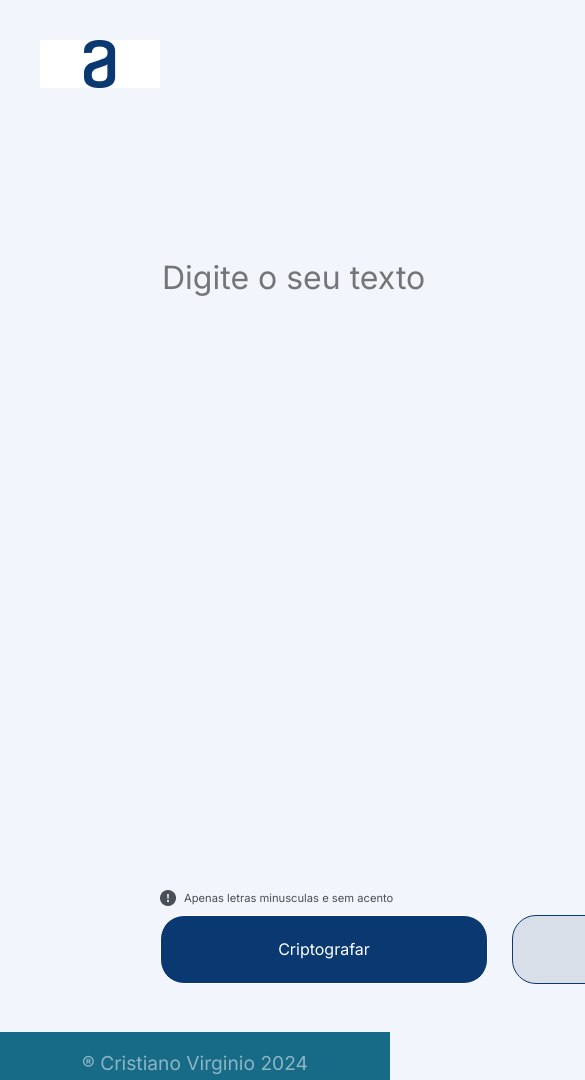
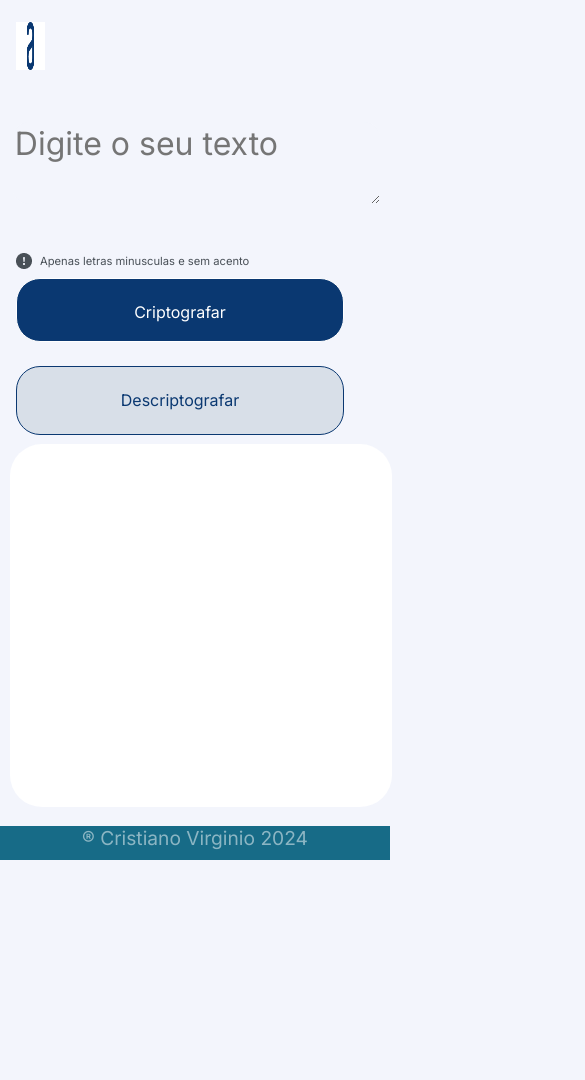
Before and after one commit to cristianovirginio/encriptador, a plain HTML site: page index.html in a window 390 px wide. Shown: the top 1080 px of the page, 585 px wide, since content can reach past the window. After the commit the page ends 866 px from the top, so only its background shows below. Drawn offline with Linux system fonts and the light colour scheme.

Commit message:
finalização mobile

```diff
--- a/assets/app.js
+++ b/assets/app.js
@@ -16,24 +16,28 @@ function encripText(){
         var encriptacao = semAcento.replace(/e/g, "enter").replace(/i/g, "imes")
         .replace(/o/g, "ober").replace(/a/g, "ai").replace(/u/g, "ufat");
         document.querySelector('.copyArea').innerHTML = encriptacao;
+        document.getElementById("initialText").value = "";
 
-        document.getElementById("initialText").value = "";
     }
     else{
         alert("Digite o texto que deseja ser encriptado!")
     }
 }
 function decripText(){
+    let texto = document.getElementById("initialText").value;
     const mensage = document.getElementById('copyArea').textContent;
 
     if(mensage != ""){
         var decriptacao = mensage.replace(/enter/g,"e").replace(/imes/g,"i")
         .replace(/ober/g, "o").replace(/ufat/g,"u").replace(/ai/g,"a");
         document.querySelector('.copyArea').innerHTML = decriptacao;
+
     }
-    else{
+    if(texto == "" && mensage == ""){
+        console.log("oi");
         alert("Não há texto Encriptado! Digite o texto para prosseguir")
     }
+
 }
 function copyText(){
     var copia = document.getElementById('copyArea').textContent;
--- a/styles/style.css
+++ b/styles/style.css
@@ -18,7 +18,13 @@ body{
     background-color: var(--backgroundPage-color);
 
     font-family:Inter;
+    overflow:scroll;
+
 }
+* {
+    box-sizing: border-box;
+  }
+
 .jumbotron{
     width:100vw;
     height:98vh;
@@ -31,7 +37,7 @@ body{
     height:100%;
 
 }
-/*///////////HEADER/////////////*/
+/*//////////HEADER////////////*/
 .imageHeader{
  margin:2.5rem 0 0 2.5rem;
  width:7.5rem;
@@ -45,7 +51,8 @@ body{
     height:100%;
 
 }
-/*///////////////INPUT AREA/////////*/
+
+/*//////////////INPUT AREA////////*/
 .containerInput{
     display:flex;
     flex-direction:column;
@@ -67,7 +74,8 @@ body{
 
     color: var( --input-color)
 }
-/*/////////// SCREEN ASIDE//////////////////////*/
+
+/*////////// SCREEN ASIDE/////////////////////*/
 .containerImage{
     width: 25rem;
     height:59rem;
@@ -143,10 +151,11 @@ body{
 
 }
 
-/*////////////buttons Area///////////////*/
+/*///////////buttons Area//////////////*/
 .containerButtons{
     margin-left:-5rem;
     margin-bottom:3rem;
+
 
 }
 
@@ -190,7 +199,9 @@ body{
     font-weight: 400;
 
     background-color: var(--color-button-primary);
-    color: var(--backgroundColor-aside)
+    color: var(--backgroundColor-aside);
+    cursor:pointer;
+
 
 }
 .btn-secondary{
@@ -207,6 +218,7 @@ body{
 
     background-color: var(--color-button-secondary);
     color: var(--color-button-primary);
+    cursor: pointer;
 
 
 }
@@ -238,6 +250,7 @@ body{
     color:var(--color-button-primary);
 
     gap:.5rem;
+    cursor: pointer;
 
 
 }
@@ -247,7 +260,7 @@ body{
     color: var(--backgroundColor-aside)
 
 }
-
+*/
 footer{
     background-color: var(--footer-color);
     color: var(--backgroundColor-aside);
@@ -262,6 +275,129 @@ footer p{
     font:400 1.2rem Inter;
 
     opacity:.5;
+}
+@media (max-width:390px){
+
+    .jumbotron{
+
+        width:100vw;
+        height:100vh;
+
+        overflow:visible;
+    }
+    header{
+        height:8%;
+    }
+    main{
+        height:85%;
+    }
+    footer{
+        height:4%;
+
+        background-color: var(--footer-color);
+        color: var(--backgroundColor-aside);
+
+        align-items: center;
+    }
+    .container{
+        width:99vw;
+        height:100%;
+
+        display:flex;
+        flex-direction: column;
+        justify-content: space-between;
+        align-items: center;
+
+        margin-left: .5rem;
+
+
+    }
+
+    .imageHeader{
+        margin:1.4rem 0 0 1rem;
+        width:1.8rem;
+        height:3rem;
+
+        gap:1rem;
+
+    }
+    .containerInput{
+
+        margin-top: 9rem;
+
+    }
+    #initialText{
+
+        width:95%;
+        max-height:12rem;
+
+        margin-left:.3rem;
+        margin-top:-7rem;
+
+
+
+        border-radius:1rem;
+
+    }
+    .containerButtons{
+       margin-left:-14.5rem;
+        margin-bottom:.5rem;
+        margin-top:1rem;
+
+
+    }
+    /*///////////aside image/////////////*/
+    .containerImage{
+        width:99%;
+        max-height:55rem;
+
+        display:flex;
+        align-items: center;
+        flex-direction: column;
+        overflow:scroll;
+
+    }
+    .containerImage-img,
+    #screenImage{
+        overflow:hidden;
+        height:.1rem;
+    }
+    #screenArea{
+        width:90%;
+        height:.1rem;
+    }
+    .copyArea{
+       width:100%;
+       max-height:17rem;
+       margin-top: .5rem;
+
+       overflow:scroll;
+
+    }
+    .screenText{
+        max-height:16rem;
+
+    }
+    .containerImageMensage{
+        height:100%;
+        overflow:hidden;
+    }
+    /*//////// BUTTONS///////*/
+   .buttonsText{
+    margin-Top:2rem;
+   }
+    .buttonsButton{
+        flex-direction: column;
+
+        width:343px;
+        height:158px;
+
+    }
+    .btn-primary{
+        height:4rem;
+        justify-content: center;
+    }
+
 
 
 }
```
Also changed, not shown: index.html (+1 -2 lines).
